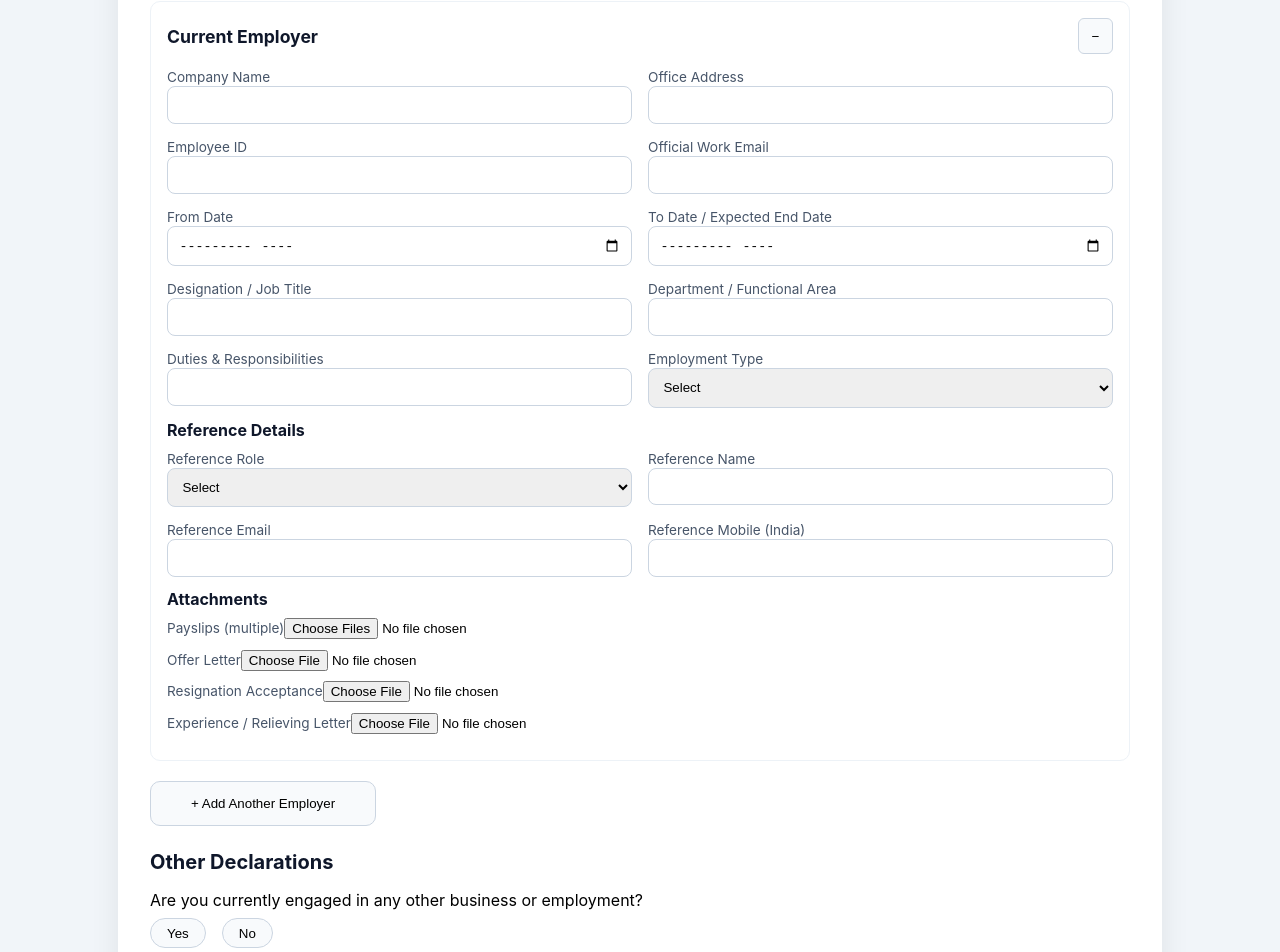
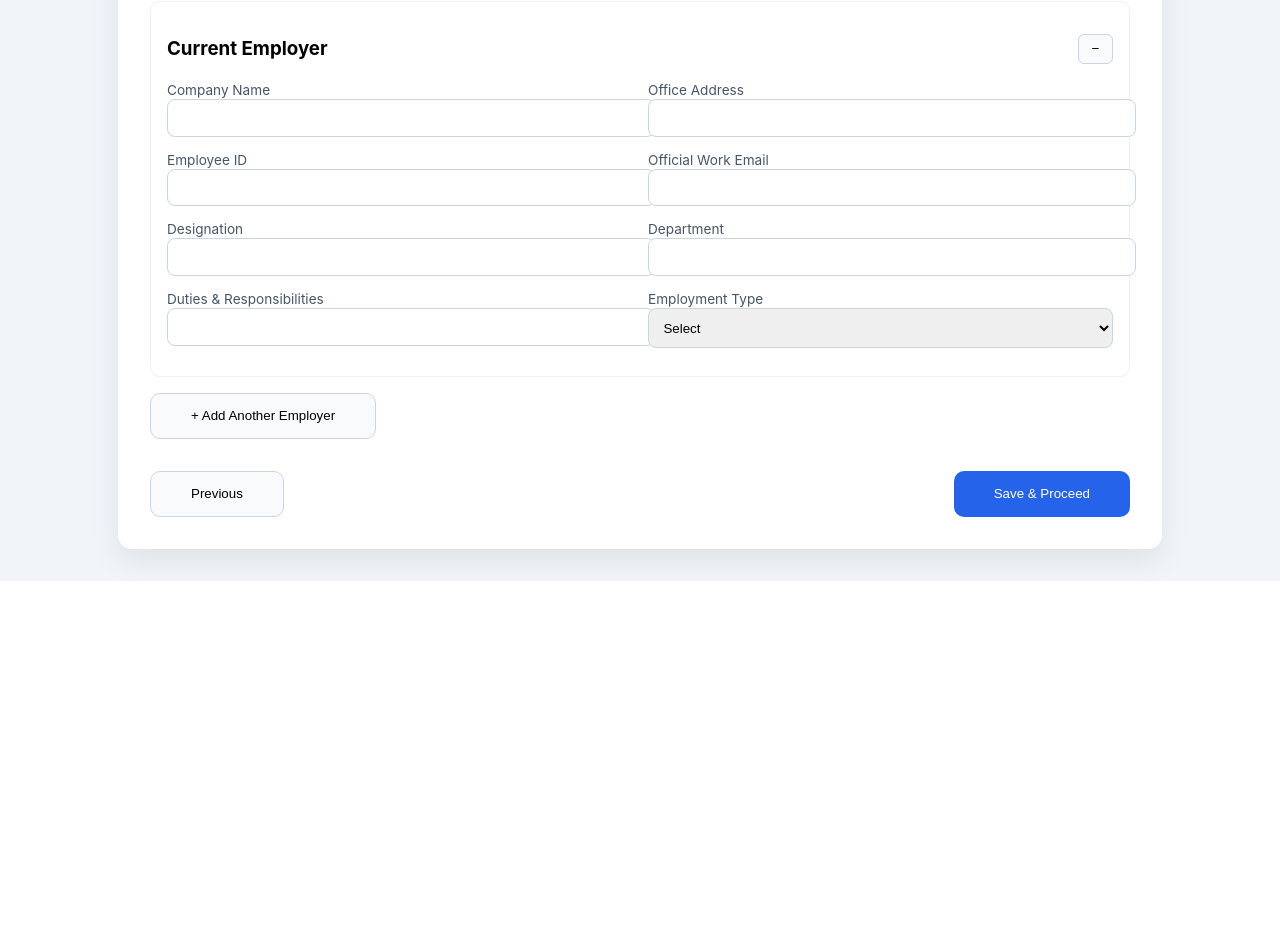
Before and after one commit to dataport-mvp/dataport-ui-vercel, a Next.js app: page /employee/previous in a window 1280 px wide. Shown: the part 335-1287 px from the top of the page. After the commit the page ends 916 px from the top, so only its background shows below. Built offline with nearby package versions, Linux system fonts and the light colour scheme.

Commit message:
readdded

```diff
--- a/pages/employee/previous.js
+++ b/pages/employee/previous.js
@@ -19,14 +19,13 @@ const styles = {
     boxShadow: "0 12px 30px rgba(0,0,0,0.08)"
   },
   title: { marginBottom: "2rem" },
-  sectionTitle: { marginBottom: "1rem", color: "#0f172a", fontSize: "1.25rem" },
+  sectionTitle: { marginBottom: "1rem", color: "#0f172a" },
   label: { fontSize: "0.85rem", color: "#475569" },
   input: {
     width: "100%",
     padding: "0.65rem",
     borderRadius: "8px",
-    border: "1px solid #cbd5e1",
-    boxSizing: "border-box"
+    border: "1px solid #cbd5e1"
   },
   primaryBtn: {
     padding: "0.9rem 2.5rem",
@@ -48,27 +47,19 @@ const styles = {
     borderRadius: "6px",
     border: "1px solid #cbd5e1",
     background: "#f8fafc",
-    cursor: "pointer",
-    height: "36px",
-    alignSelf: "center"
+    cursor: "pointer"
   },
-  yesNo: (active) => ({
-    padding: "0.4rem 1rem",
-    borderRadius: "999px",
-    border: "1px solid #cbd5e1",
-    background: active ? "#2563eb" : "#f8fafc",
-    color: active ? "#fff" : "#000",
-    cursor: "pointer"
-  }),
   employerCard: {
-    marginBottom: "1.25rem",
+    marginBottom: "1rem",
     padding: "1rem",
     borderRadius: "10px",
-    border: "1px solid #edf2f7",
-    background: "#ffffff"
+    border: "1px solid #edf2f7"
   },
-  headerRow: { display: "flex", justifyContent: "space-between", alignItems: "center", gap: "1rem", marginBottom: "0.75rem" },
-  headerTitle: { margin: 0, fontSize: "1.1rem", color: "#0f172a" }
+  headerRow: {
+    display: "flex",
+    justifyContent: "space-between",
+    alignItems: "center"
+  }
 };
 
 /* ---------- HELPERS ---------- */
@@ -96,7 +87,7 @@ const Select = ({ label, value, onChange, options }) => (
     <label style={styles.label}>{label}</label>
     <select value={value} onChange={(e) => onChange(e.target.value)} style={styles.input}>
       <option value="">Select</option>
-      {options.map((o) => <option key={o} value={o}>{o}</option>)}
+      {options.map((o) => <option key={o}>{o}</option>)}
     </select>
   </div>
 );
@@ -117,38 +108,23 @@ export default function PreviousCompany() {
     department: "",
     duties: "",
     employmentType: "",
-    reference: {
-      role: "",
-      name: "",
+    contractVendor: {
+      company: "",
       email: "",
       mobile: ""
-    },
-    documents: {
-      payslips: [],
-      offerLetter: null,
-      resignation: null,
-      experience: null
     }
   };
 
   const [employments, setEmployments] = useState([emptyEmployment]);
 
-  const update = (i, path, value) => {
-    // path is simple like "companyName" or "reference.name" or "documents.payslips"
-    const copy = JSON.parse(JSON.stringify(employments)); // deep copy to avoid mutation
-    const keys = path.split(".");
-    let obj = copy[i];
-    for (let k = 0; k < keys.length - 1; k++) {
-      if (!obj[keys[k]]) obj[keys[k]] = {};
-      obj = obj[keys[k]];
-    }
-    obj[keys[keys.length - 1]] = value;
+  const update = (i, field, value) => {
+    const copy = [...employments];
+    copy[i] = { ...copy[i], [field]: value };
     setEmployments(copy);
   };
 
   const addEmployer = () => {
-    setEmployments([...employments, JSON.parse(JSON.stringify(emptyEmployment))]);
-    // scroll not handled here; keep it simple
+    setEmployments([...employments, { ...emptyEmployment }]);
   };
 
   const toggleExpanded = (i) => {
@@ -157,27 +133,12 @@ export default function PreviousCompany() {
     setEmployments(copy);
   };
 
-  const handleFileChange = (i, path, files) => {
-    // files: FileList
-    const arr = Array.from(files || []);
-    update(i, path, arr);
-  };
-
-  const handleSingleFileChange = (i, path, file) => {
-    update(i, path, file || null);
-  };
-
-  const [declarations, setDeclarations] = useState({
-    business: { value: "", note: "" },
-    dismissed: { value: "", note: "" },
-    criminal: { value: "", note: "", prosecution: "" },
-    civil: { value: "", note: "" }
-  });
-
-  const handleSave = () => {
-    // For now just navigate to next step; persist later
-    router.push("/employee/uan");
-  };
+  const hasAnyData = (emp) =>
+    emp.companyName ||
+    emp.employeeId ||
+    emp.workEmail ||
+    emp.designation ||
+    emp.department;
 
   return (
     <div style={styles.page}>
@@ -186,20 +147,17 @@ export default function PreviousCompany() {
       <div style={styles.card}>
         <h1 style={styles.title}>Employment History</h1>
 
-        {/* EMPLOYER CARDS */}
-        {employments.map((emp, index) => (
+        {employments.map((emp, index) => {
+          // 🔑 KEY FIX: hide empty collapsed employers
+          if (!emp.expanded && !hasAnyData(emp)) return null;
+
+          return (
             <div key={index} style={styles.employerCard}>
               <div style={styles.headerRow}>
-              <h3 style={styles.headerTitle}>{index === 0 ? "Current Employer" : "Previous Employer"}</h3>
-              <div style={{ display: "flex", gap: "0.5rem", alignItems: "center" }}>
-                <button
-                  style={styles.toggleBtn}
-                  onClick={() => toggleExpanded(index)}
-                  aria-label={emp.expanded ? "Collapse employer" : "Expand employer"}
-                >
+                <h3>{index === 0 ? "Current Employer" : "Previous Employer"}</h3>
+                <button style={styles.toggleBtn} onClick={() => toggleExpanded(index)}>
                   {emp.expanded ? "−" : "+"}
                 </button>
-              </div>
               </div>
 
               {emp.expanded && (
@@ -211,17 +169,12 @@ export default function PreviousCompany() {
 
                   <Row>
                     <Input label="Employee ID" value={emp.employeeId} onChange={(v) => update(index, "employeeId", v)} />
-                  <Input label="Official Work Email" value={emp.workEmail} onChange={(v) => update(index, "workEmail", v)} type="email" />
+                    <Input label="Official Work Email" value={emp.workEmail} onChange={(v) => update(index, "workEmail", v)} />
                   </Row>
 
                   <Row>
-                  <Input label="From Date" value={emp.fromDate} type="month" onChange={(v) => update(index, "fromDate", v)} />
-                  <Input label="To Date / Expected End Date" value={emp.toDate} type="month" onChange={(v) => update(index, "toDate", v)} />
-                </Row>
-
-                <Row>
-                  <Input label="Designation / Job Title" value={emp.designation} onChange={(v) => update(index, "designation", v)} />
-                  <Input label="Department / Functional Area" value={emp.department} onChange={(v) => update(index, "department", v)} />
+                    <Input label="Designation" value={emp.designation} onChange={(v) => update(index, "designation", v)} />
+                    <Input label="Department" value={emp.department} onChange={(v) => update(index, "department", v)} />
                   </Row>
 
                   <Row>
@@ -234,119 +187,49 @@ export default function PreviousCompany() {
                     />
                   </Row>
 
-                {/* Reference */}
-                <div style={{ marginTop: "0.6rem", marginBottom: "0.6rem" }}>
-                  <h4 style={{ margin: 0, marginBottom: "0.5rem", color: "#0f172a" }}>Reference Details</h4>
+                  {/* CONTRACT DETAILS */}
+                  {emp.employmentType === "Contract" && (
+                    <div style={{ marginTop: "1rem" }}>
+                      <h4>Vendor / Third-Party Details</h4>
                       <Row>
-                    <Select
-                      label="Reference Role"
-                      value={emp.reference.role}
-                      onChange={(v) => update(index, "reference.role", v)}
-                      options={["Manager", "Colleague", "HR", "Client"]}
-                    />
-                    <Input label="Reference Name" value={emp.reference.name} onChange={(v) => update(index, "reference.name", v)} />
-                  </Row>
-                  <Row>
-                    <Input label="Reference Email" value={emp.reference.email} onChange={(v) => update(index, "reference.email", v)} type="email" />
+                        <Input label="Company Name" value={emp.contractVendor.company} onChange={(v) => {
+                          const copy = [...employments];
+                          copy[index].contractVendor.company = v;
+                          setEmployments(copy);
+                        }} />
+                        <Input label="Company Email" value={emp.contractVendor.email} onChange={(v) => {
+                          const copy = [...employments];
+                          copy[index].contractVendor.email = v;
+                          setEmployments(copy);
+                        }} />
                         <Input
-                      label="Reference Mobile (India)"
-                      value={emp.reference.mobile}
+                          label="Mobile (India)"
+                          value={emp.contractVendor.mobile}
                           maxLength={10}
                           onChange={(v) => {
-                        if (/^\d*$/.test(v)) update(index, "reference.mobile", v);
+                            if (/^\d*$/.test(v)) {
+                              const copy = [...employments];
+                              copy[index].contractVendor.mobile = v;
+                              setEmployments(copy);
+                            }
                           }}
                         />
                       </Row>
                     </div>
-
-                {/* Attachments */}
-                <div style={{ marginTop: "0.6rem", marginBottom: "0.6rem" }}>
-                  <h4 style={{ margin: 0, marginBottom: "0.5rem", color: "#0f172a" }}>Attachments</h4>
-
-                  <div style={{ marginBottom: "0.6rem" }}>
-                    <label style={styles.label}>Payslips (multiple)</label>
-                    <input
-                      type="file"
-                      multiple
-                      accept=".pdf,.jpg,.jpeg,.png"
-                      onChange={(e) => handleFileChange(index, "documents.payslips", e.target.files)}
-                    />
-                    {/* show uploaded payslips */}
-                    {emp.documents.payslips && emp.documents.payslips.length > 0 && (
-                      <div style={{ marginTop: "0.5rem" }}>
-                        {emp.documents.payslips.map((f, i) => (
-                          <div key={i} style={{ display: "flex", alignItems: "center", gap: "0.5rem", marginBottom: "0.25rem" }}>
-                            <span style={{ fontSize: "0.9rem" }}>{f.name || f}</span>
-                            <button
-                              type="button"
-                              onClick={() => {
-                                const copy = JSON.parse(JSON.stringify(employments));
-                                copy[index].documents.payslips = copy[index].documents.payslips.filter((_, idx) => idx !== i);
-                                setEmployments(copy);
-                              }}
-                              style={{ marginLeft: "0.5rem", background: "none", border: "none", color: "#ef4444", cursor: "pointer" }}
-                            >
-                              Remove
-                            </button>
-                          </div>
-                        ))}
-                      </div>
                   )}
-                  </div>
-
-                  <div style={{ marginBottom: "0.6rem" }}>
-                    <label style={styles.label}>Offer Letter</label>
-                    <input type="file" accept=".pdf,.jpg,.jpeg,.png" onChange={(e) => handleSingleFileChange(index, "documents.offerLetter", e.target.files[0])} />
-                    {emp.documents.offerLetter && <div style={{ marginTop: "0.5rem" }}>{emp.documents.offerLetter.name || "uploaded"}</div>}
-                  </div>
-
-                  <div style={{ marginBottom: "0.6rem" }}>
-                    <label style={styles.label}>Resignation Acceptance</label>
-                    <input type="file" accept=".pdf,.jpg,.jpeg,.png" onChange={(e) => handleSingleFileChange(index, "documents.resignation", e.target.files[0])} />
-                    {emp.documents.resignation && <div style={{ marginTop: "0.5rem" }}>{emp.documents.resignation.name || "uploaded"}</div>}
-                  </div>
-
-                  <div style={{ marginBottom: "0.6rem" }}>
-                    <label style={styles.label}>Experience / Relieving Letter</label>
-                    <input type="file" accept=".pdf,.jpg,.jpeg,.png" onChange={(e) => handleSingleFileChange(index, "documents.experience", e.target.files[0])} />
-                    {emp.documents.experience && <div style={{ marginTop: "0.5rem" }}>{emp.documents.experience.name || "uploaded"}</div>}
-                  </div>
-                </div>
                 </>
               )}
             </div>
-        ))}
+          );
+        })}
 
-        <div style={{ margin: "1rem 0" }}>
-          <button style={styles.secondaryBtn} onClick={addEmployer}>+ Add Another Employer</button>
-        </div>
+        <button style={styles.secondaryBtn} onClick={addEmployer}>
+          + Add Another Employer
+        </button>
 
-        {/* DECLARATIONS */}
-        <div style={{ marginTop: "1.5rem" }}>
-          <h2 style={styles.sectionTitle}>Other Declarations</h2>
-
-          {[
-            ["business", "Are you currently engaged in any other business or employment?"],
-            ["dismissed", "Have you ever been dismissed from service of any employer?"],
-            ["criminal", "Have you ever been convicted in a court of law or criminal offence?"],
-            ["civil", "Have you ever had any civil judgments made against you?"]
-          ].map(([key, label]) => (
-            <div key={key} style={{ marginBottom: "1rem" }}>
-              <p style={{ margin: "0 0 0.5rem 0" }}>{label}</p>
-              <div style={{ display: "flex", gap: "1rem", marginBottom: "0.5rem" }}>
-                <button style={styles.yesNo(declarations[key].value === "Yes")} onClick={() => setDeclarations({ ...declarations, [key]: { ...declarations[key], value: "Yes" } })}>Yes</button>
-                <button style={styles.yesNo(declarations[key].value === "No")} onClick={() => setDeclarations({ ...declarations, [key]: { ...declarations[key], value: "No" } })}>No</button>
-              </div>
-              {declarations[key].value === "Yes" && (
-                <Input label="Details" value={declarations[key].note} onChange={(v) => setDeclarations({ ...declarations, [key]: { ...declarations[key], note: v } })} />
-              )}
-            </div>
-          ))}
-        </div>
-
-        <div style={{ display: "flex", justifyContent: "space-between", marginTop: "1.5rem" }}>
+        <div style={{ display: "flex", justifyContent: "space-between", marginTop: "2rem" }}>
           <button style={styles.secondaryBtn} onClick={() => router.back()}>Previous</button>
-          <button style={styles.primaryBtn} onClick={handleSave}>Save & Proceed</button>
+          <button style={styles.primaryBtn} onClick={() => router.push("/employee/uan")}>Save & Proceed</button>
         </div>
       </div>
     </div>
```
Lines whose indentation alone changed are shown as unchanged.
